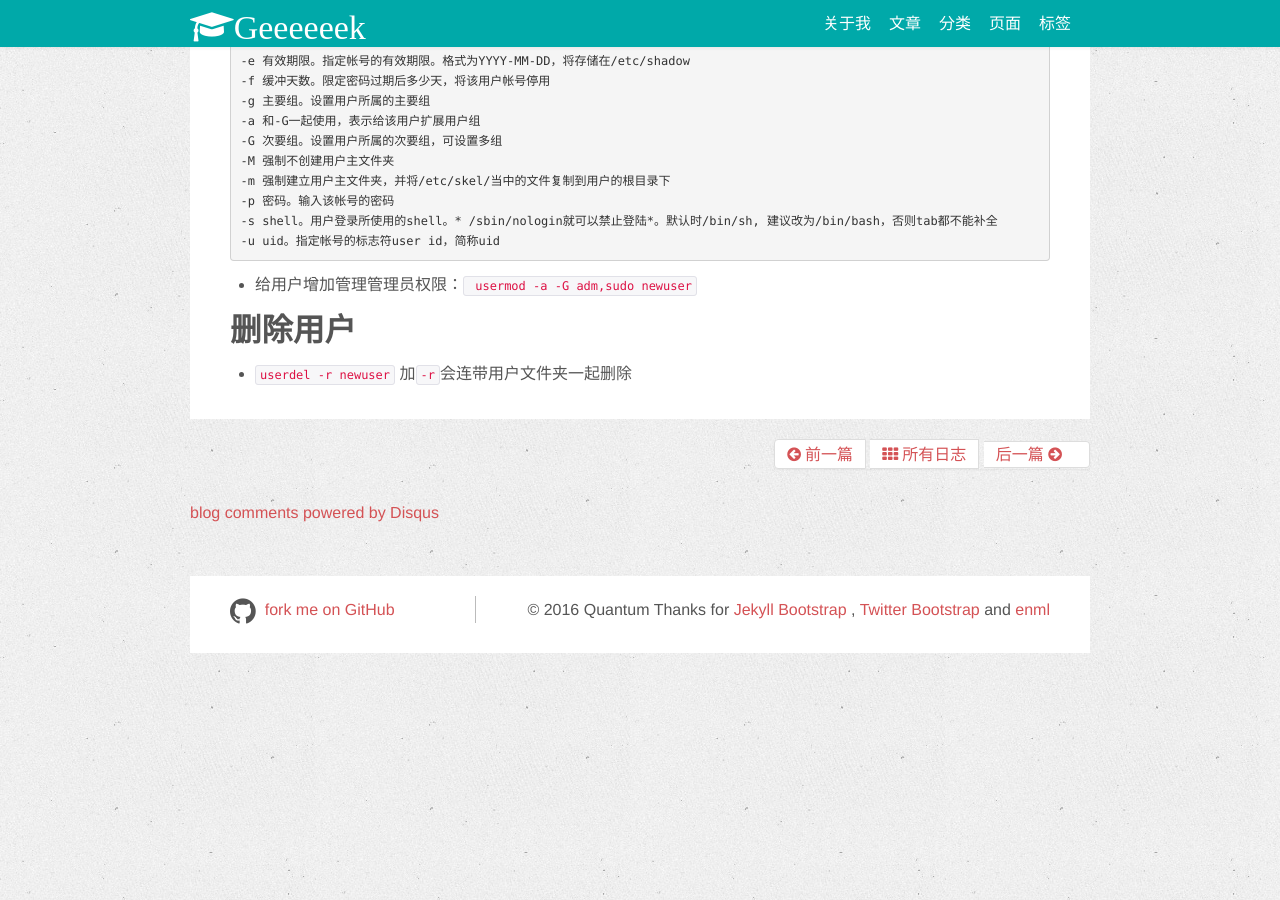
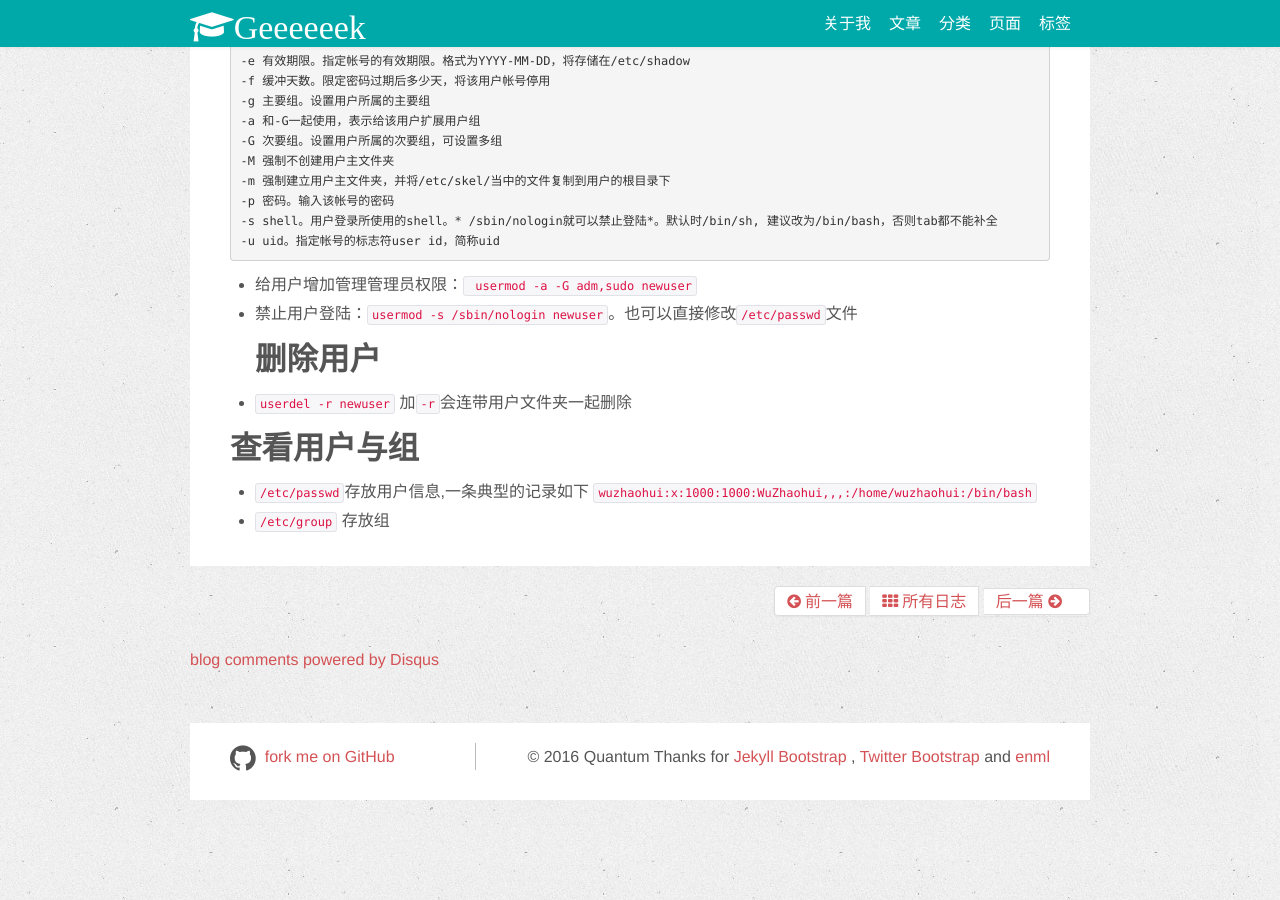
Before and after one commit to quantumlaser/quantumlaser.github.io, a Jekyll site: the page built from _posts/2016-03-13-ubuntu-user-manage.md, in a window 1280 px wide and 900 px high, scrolled down 559 px. Built offline with Jekyll 4.4.1, drawn with Linux system fonts in a browser that asks for light colours; nearby versions of some CDN libraries; comment, search, counter and statistics services are not loaded.

Commit message:
update ubuntu-user-manage, change catalog

````diff
--- a/_posts/2016-03-13-ubuntu-user-manage.md
+++ b/_posts/2016-03-13-ubuntu-user-manage.md
@@ -35,6 +35,11 @@ tags: [Linux]
 ```
 
 - 给用户增加管理管理员权限：` usermod -a -G adm,sudo newuser`
-
+- 禁止用户登陆：`usermod -s /sbin/nologin newuser`。也可以直接修改`/etc/passwd`文件
 ## 删除用户
 - `userdel -r newuser` 加`-r`会连带用户文件夹一起删除
+
+## 查看用户与组
+- `/etc/passwd`存放用户信息,一条典型的记录如下
+  `wuzhaohui:x:1000:1000:WuZhaohui,,,:/home/wuzhaohui:/bin/bash`
+- `/etc/group` 存放组
````
Also changed, not shown: _posts/2016-03-13-apache2-virtual-host.md (+1 -1 lines), _posts/2016-03-13-github-jekyll-mardown-blog.md (+2 -2 lines).
